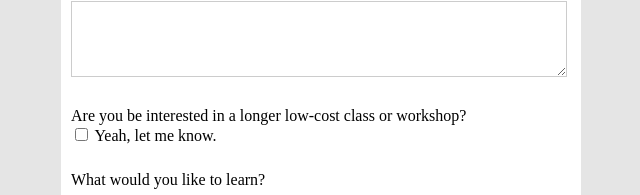
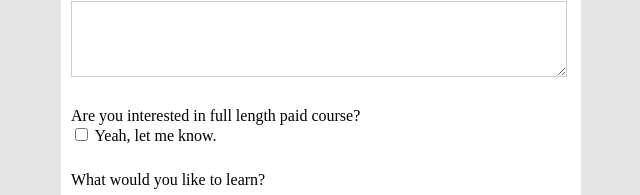
Before and after one commit to HotSauceJS/Survey, a plain HTML site: page index.html in a window 1280 px wide. Shown: the part 292-487 px from the top of the page, without its empty margins (319-959 px from the left). Drawn offline with nearby package versions, Linux system fonts and the light colour scheme; a script that the page names is missing.

Commit message:
fixing paid copy

```diff
--- a/index.html
+++ b/index.html
@@ -61,7 +61,7 @@
 	        <textarea name="why"></textarea>
 	      </label>
 	      <br/>
-	      <label>Are you be interested in a longer low-cost class or workshop?<br/>
+	      <label>Are you interested in full length paid course?<br/>
 	        <input type="checkbox" name="workshop_interest" value="Yes"> Yeah, let me know.
 	      </label>
 	      <br/>
```
